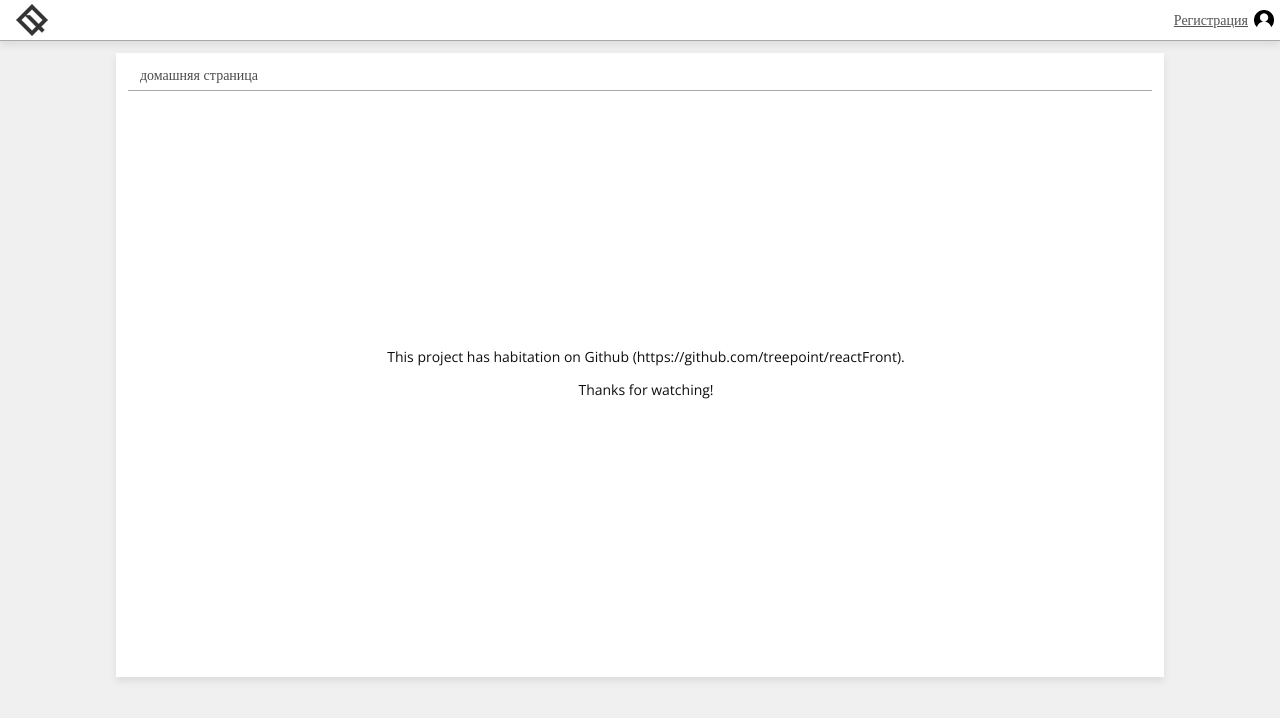
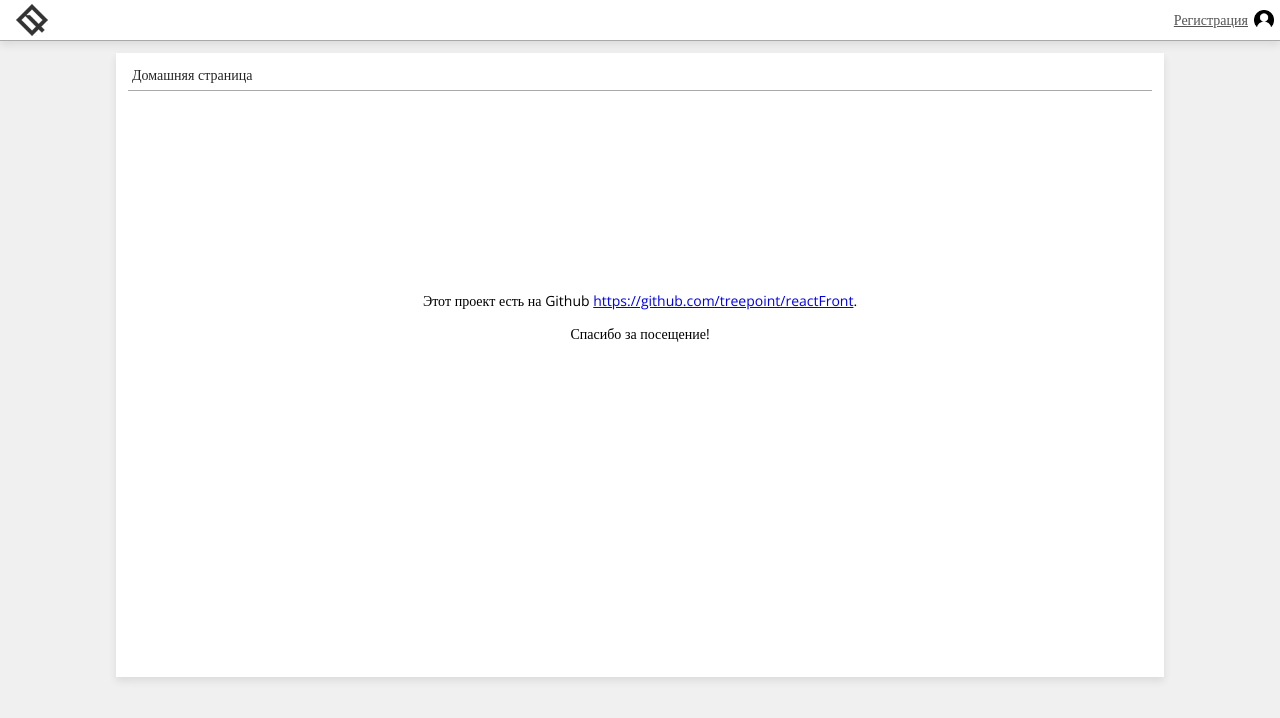
Before and after one commit to treepoint/reactFront, a React (Create React App) app: page / in a window 1280 px wide. Shown: the top 718 px of the page. Built offline with nearby package versions, Linux system fonts and the light colour scheme.

Commit message:
refactoring of paging system

```diff
--- a/package.json
+++ b/package.json
@@ -5,6 +5,7 @@
   "dependencies": {
     "react": "^16.11.0",
     "react-dom": "^16.11.0",
+    "react-html-parser": "^2.0.2",
     "react-redux": "^7.1.3",
     "react-scripts": "^3.2.0",
     "redux": "^4.0.4",
--- a/src/Components/LoginButton/loginButton.css
+++ b/src/Components/LoginButton/loginButton.css
@@ -12,6 +12,10 @@
   font-size: 14px;
   text-decoration: underline;
   margin-right: 6px;
+  -moz-user-select: none;
+  -khtml-user-select: none;
+  -webkit-user-select: none;
+  user-select: none;
 }
 
 .loginButton:hover {
--- a/src/Containers/App/App.js
+++ b/src/Containers/App/App.js
@@ -3,7 +3,7 @@ import { connect } from "react-redux";
 import Header from "../Header/Header";
 import RegistrationForm from "../RegistrationForm/RegistrationForm";
 import ModalWindowBlur from "../../Components/ModalWindowBlur/ModalWindowBlur";
-import ContentBlock from "../ContentBlock/ContentBlock";
+import Page from "../../Containers/Page/Page";
 
 import "./app.css";
 
@@ -12,7 +12,7 @@ class App extends React.Component {
     return (
       <body>
         <Header />
-        <ContentBlock />
+        <Page pageCode="home page" />
         {!!this.props.isRegistrationModalWindowActive ? (
           <ModalWindowBlur windowToWrap={<RegistrationForm />} />
         ) : (
--- a/src/Containers/ContentBlock/ContentBlock.js
+++ /dev/null
@@ -1,25 +0,0 @@
-import React from "react";
-import "./contentBlock.css";
-
-//TODO: переделать это в нормальную страницу
-
-class ContentBlock extends React.Component {
-  render() {
-    return (
-      <div className="content">
-        <div className="pagination">домашняя страница</div>
-        <div className="hr" />
-        <article style={{ textAlign: "center", marginTop: "25%" }}>
-          <p>
-            This project has habitation on Github
-            (https://github.com/treepoint/reactFront).
-          </p>
-
-          <p>Thanks for watching!</p>
-        </article>
-      </div>
-    );
-  }
-}
-
-export default ContentBlock;
--- /dev/null
+++ b/src/Containers/Page/Page.js
@@ -0,0 +1,36 @@
+import React from "react";
+import ReactHtmlParser from "react-html-parser";
+import "./page.css";
+
+//Храним описание страниц пока так. Потом, возможно, вынесем в базу
+const PAGES_SUBSCRIPTION = [
+  {
+    code: "home page",
+    title: "Домашняя страница",
+    content:
+      "<div style='margin-top: 25vh'><center><p>Этот проект есть на Github <a href='https://github.com/treepoint/reactFront'>https://github.com/treepoint/reactFront</a>.</p>" +
+      "<p>Спасибо за посещение!</p><center><div>"
+  }
+];
+
+class Page extends React.Component {
+  render() {
+    let current_page = PAGES_SUBSCRIPTION.filter(
+      page => page.code === this.props.pageCode
+    );
+
+    return (
+      <div className="page">
+        <div className="title">{current_page[0].title}</div>
+        <div className="hr" />
+        <div className="content">
+          {/* Парсим HTML-контент страницы. Верстка включена в контент. Это было бы опасно, если бы мы
+           *  позволяли редактировать контент из вне, но так — нет*/
+          ReactHtmlParser(current_page[0].content)}
+        </div>
+      </div>
+    );
+  }
+}
+
+export default Page;
--- a/src/Containers/ContentBlock/contentBlock.css
+++ b/src/Containers/Page/page.css
@@ -1,4 +1,4 @@
-.content {
+.page {
   width: 80%;
   min-height: 75vh;
   overflow-x: hidden;
@@ -11,11 +11,11 @@
   padding: 12px;
 }
 
-.pagination {
+.title {
   margin-top: 0;
   font-size: 14px;
-  margin-left: 12px;
-  color: #4b4b4b;
+  margin-left: 4px;
+  color: #252525;
 }
 .hr {
   display: block;
@@ -23,9 +23,3 @@
   margin-top: 6px;
   border-bottom: 1px solid rgba(138, 138, 138, 0.73);
 }
-
-article {
-  color: #0e0e0e;
-  margin-left: 12px;
-  font-size: 14px;
-}
```
Also changed, not shown: 1 other file (tests, documents, lock files or other folders).
